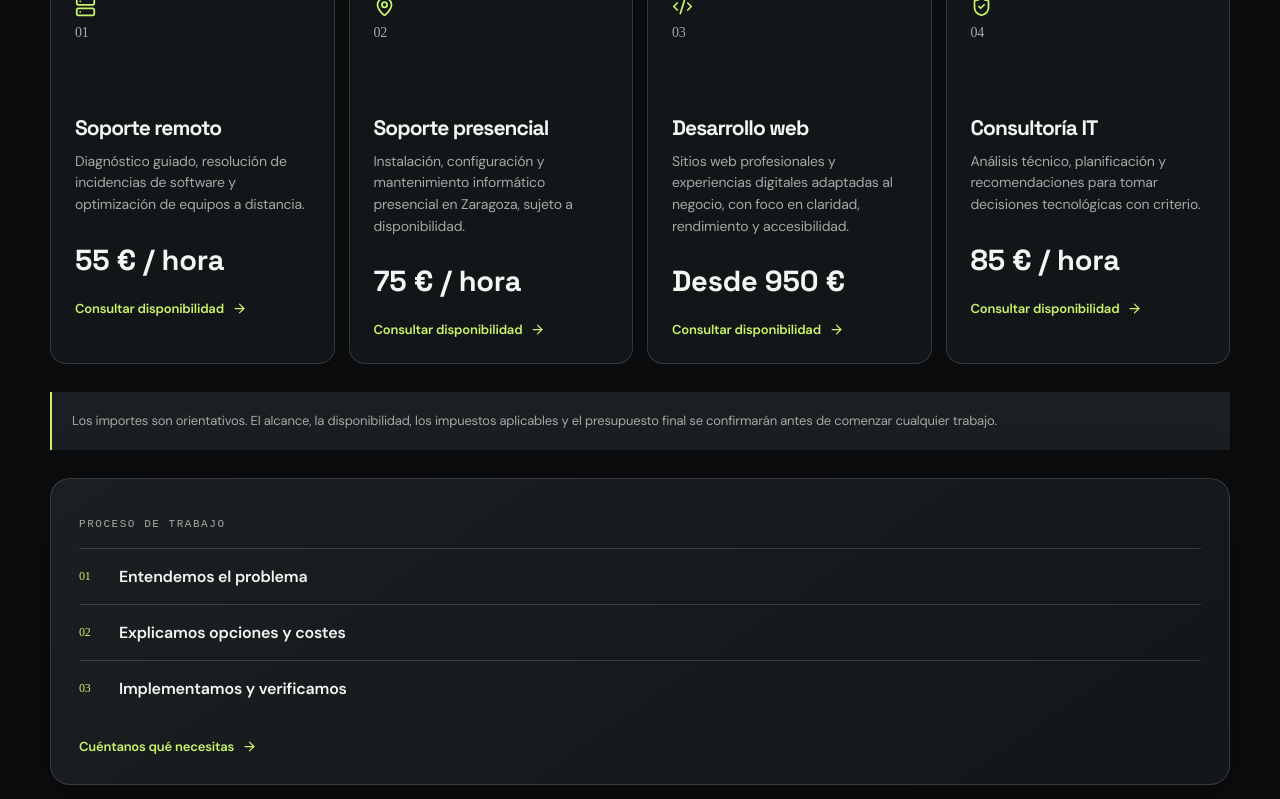
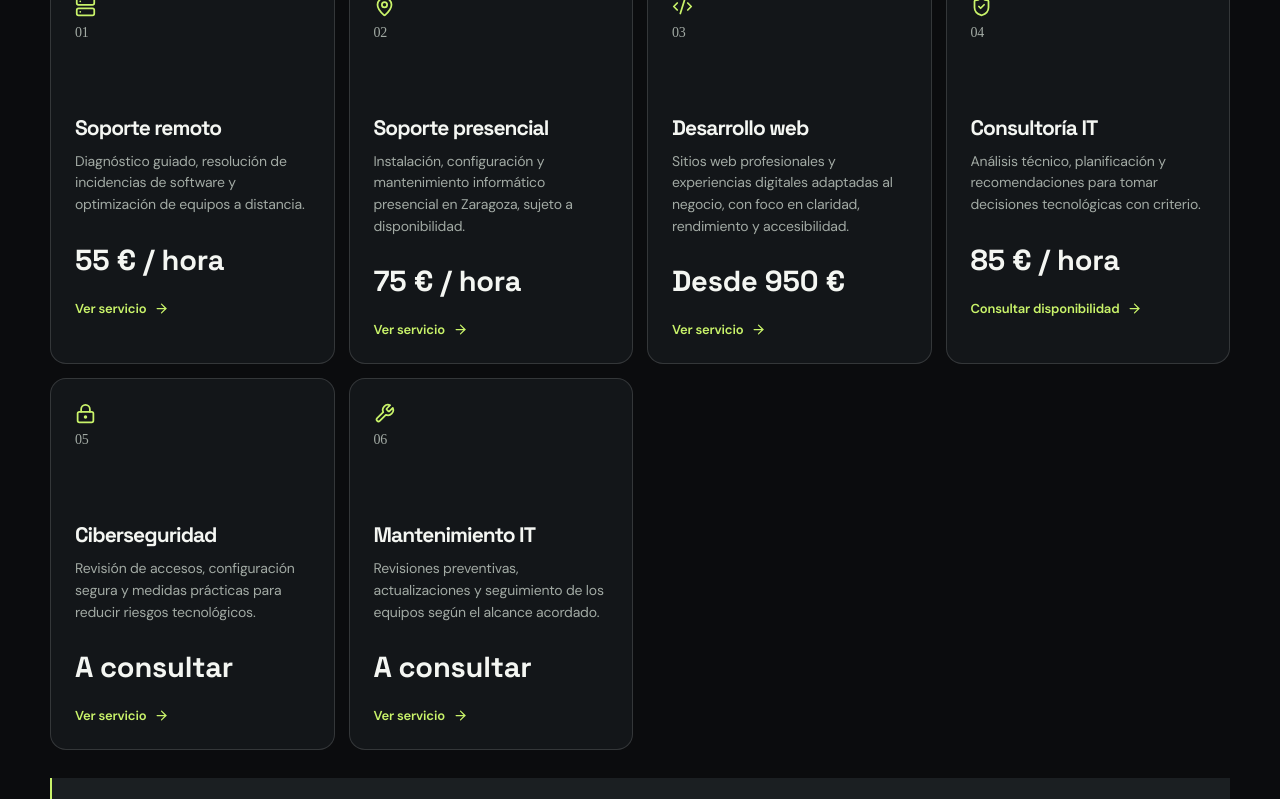
Before and after one commit to Jasondevtech276/neotechzgz.vercel.app, a Next.js app: page /servicios in a window 1280 px wide. Shown: the part 921-1720 px from the top of the page. Built offline with nearby package versions, Linux system fonts and the light colour scheme.

Commit message:
feat: connect service catalog to dedicated detail pages

```diff
--- a/app/servicios/page.tsx
+++ b/app/servicios/page.tsx
@@ -1,5 +1,6 @@
 import type { Metadata } from 'next'
-import { ArrowRight, Code2, MapPin, Server, ShieldCheck } from 'lucide-react'
+import { ArrowRight, Code2, MapPin, Server, ShieldCheck, LockKeyhole, Wrench } from 'lucide-react'
+import Link from 'next/link'
 import { InnerPage } from '@/components/inner-page'
 
 export const metadata: Metadata = {
@@ -12,8 +13,10 @@ export const metadata: Metadata = {
 const services = [
   { number: '01', title: 'Soporte remoto', price: '55 € / hora', description: 'Diagnóstico guiado, resolución de incidencias de software y optimización de equipos a distancia.', Icon: Server },
   { number: '02', title: 'Soporte presencial', price: '75 € / hora', description: 'Instalación, configuración y mantenimiento informático presencial en Zaragoza, sujeto a disponibilidad.', Icon: MapPin },
-  { number: '03', title: 'Desarrollo web', price: 'Desde 950 €', description: 'Sitios web profesionales y experiencias digitales adaptadas al negocio, con foco en claridad, rendimiento y accesibilidad.', Icon: Code2 },
-  { number: '04', title: 'Consultoría IT', price: '85 € / hora', description: 'Análisis técnico, planificación y recomendaciones para tomar decisiones tecnológicas con criterio.', Icon: ShieldCheck },
+  { number: '03', title: 'Desarrollo web', price: 'Desde 950 €', description: 'Sitios web profesionales y experiencias digitales adaptadas al negocio, con foco en claridad, rendimiento y accesibilidad.', Icon: Code2, href: '/desarrollo-web' },
+  { number: '04', title: 'Consultoría IT', price: '85 € / hora', description: 'Análisis técnico, planificación y recomendaciones para tomar decisiones tecnológicas con criterio.', Icon: ShieldCheck, href: '/contacto' },
+  { number: '05', title: 'Ciberseguridad', price: 'A consultar', description: 'Revisión de accesos, configuración segura y medidas prácticas para reducir riesgos tecnológicos.', Icon: LockKeyhole, href: '/ciberseguridad' },
+  { number: '06', title: 'Mantenimiento IT', price: 'A consultar', description: 'Revisiones preventivas, actualizaciones y seguimiento de los equipos según el alcance acordado.', Icon: Wrench, href: '/mantenimiento' },
 ]
 
 export default function ServicesPage() {
@@ -22,14 +25,14 @@ export default function ServicesPage() {
       <p className="eyebrow">Servicios / Alcance orientativo</p>
       <h2>El apoyo adecuado para cada reto.</h2>
       <div className="service-grid">
-        {services.map(({ number, title, price, description, Icon }) => (
+        {services.map(({ number, title, price, description, Icon, href }) => (
           <article className="service-card" key={number}>
             <Icon size={21} aria-hidden="true" />
             <p className="project-index">{number}</p>
             <h3>{title}</h3>
             <p>{description}</p>
             <strong>{price}</strong>
-            <a className="text-link" href="/contacto">Consultar disponibilidad <ArrowRight size={15} aria-hidden="true" /></a>
+            <Link className="text-link" href={href}>{href === '/contacto' ? 'Consultar disponibilidad' : 'Ver servicio'} <ArrowRight size={15} aria-hidden="true" /></Link>
           </article>
         ))}
       </div>
```
